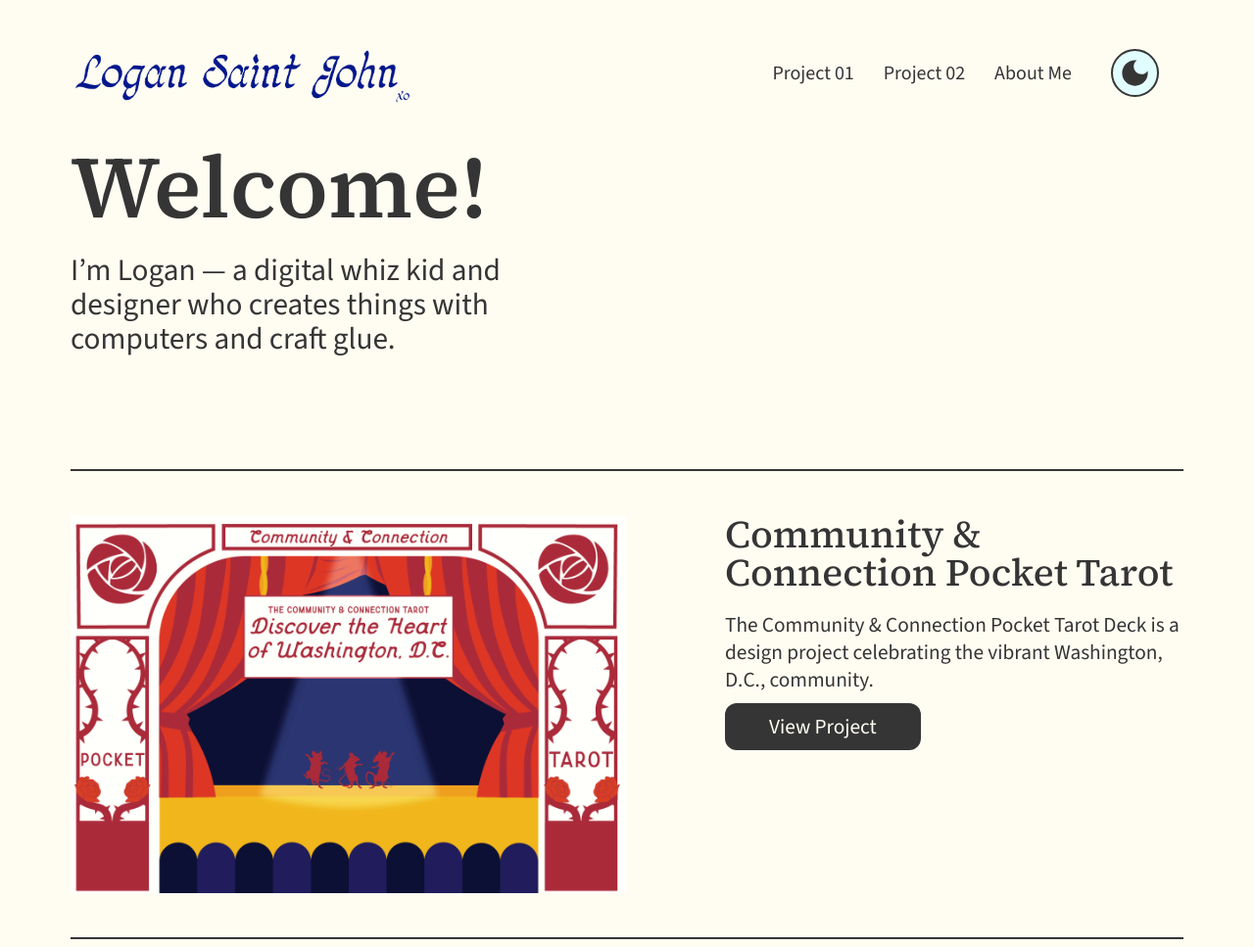
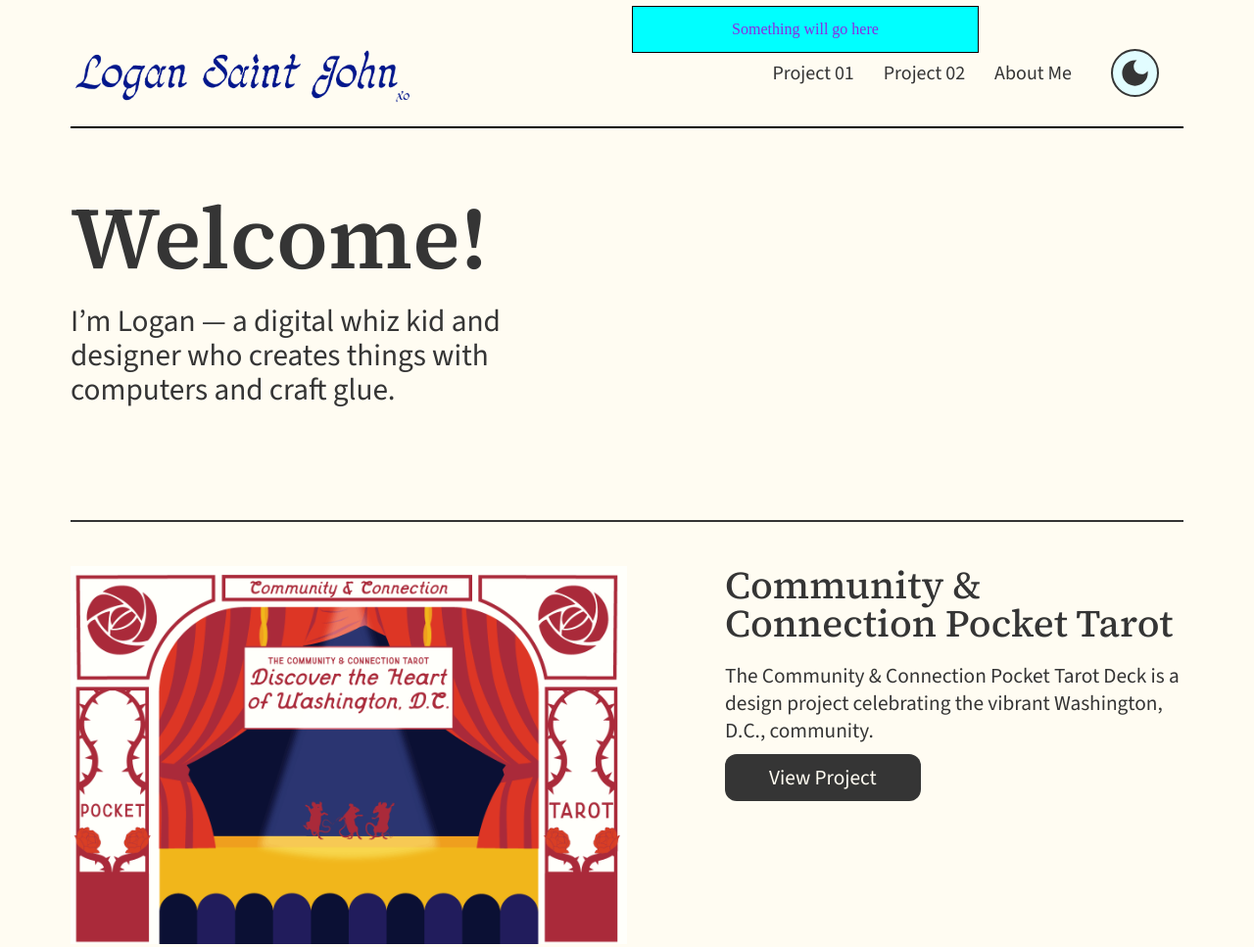
Before and after one commit to ldulski/CS7025-IDM, a plain HTML site: page assignment01_v2/index.html in a window 1280 px wide. Shown: the top 967 px of the page at 98% size. Drawn offline with nearby package versions, Linux system fonts and the light colour scheme.

Commit message:
Merging tester code with V2

```diff
--- a/assignment01_v2/index.html
+++ b/assignment01_v2/index.html
@@ -23,8 +23,9 @@
             <svg xmlns="http://www.w3.org/2000/svg" height="35px" viewBox="0 -960 960 960" width="35px" fill="#353535"><path d="M480-120q-150 0-255-105T120-480q0-150 105-255t255-105q14 0 27.5 1t26.5 3q-41 29-65.5 75.5T444-660q0 90 63 153t153 63q55 0 101-24.5t75-65.5q2 13 3 26.5t1 27.5q0 150-105 255T480-120Z"/></svg>
             <svg  xmlns="http://www.w3.org/2000/svg" height="35px" viewBox="0 -960 960 960" width="35px" fill="#FFFCF2"><path d="M480-280q-83 0-141.5-58.5T280-480q0-83 58.5-141.5T480-680q83 0 141.5 58.5T680-480q0 83-58.5 141.5T480-280ZM200-440H40v-80h160v80Zm720 0H760v-80h160v80ZM440-760v-160h80v160h-80Zm0 720v-160h80v160h-80ZM256-650l-101-97 57-59 96 100-52 56Zm492 496-97-101 53-55 101 97-57 59Zm-98-550 97-101 59 57-100 96-56-52ZM154-212l101-97 55 53-97 101-59-57Z"/></svg>
     </button>
-
    </nav>
+    <div id="quote" class="quote-position">Something will go here</div>
+    <hr/>
     <section class="hero">
         <h1>Welcome!</h1>
         <p class="callout">I’m Logan — a digital whiz kid and designer who creates things with computers and craft glue.</p>
--- a/assignment01_v2/styles.css
+++ b/assignment01_v2/styles.css
@@ -41,7 +41,7 @@ section {
     justify-content: center;
     align-items: center;
 }
-
+/* light dark toggle styles */
 
 #theme-switch svg:last-child {
     display: none;
@@ -66,6 +66,34 @@ section {
 .darkmode #logo img:last-child {
     display: block;
 }
+/* toggle styles end */
+
+/* quote styles */
+#quote {
+    margin: 16px 0px;
+    padding: 14px 16px;
+    border: solid 1.15px #000;
+    background-color: aqua;
+    color: blueviolet;
+    text-align: center;
+    font-size: 1rem;
+    max-width: 400px;
+    max-height: 25px;
+}
+
+.quote-position {
+    position: absolute;
+    z-index: 2;
+    width: 25%;
+    left: 645px;
+    top: -10px;
+}
+
+hr {
+    margin: 25px 0px;
+    border: solid 1.15px #000;
+}
+/* quote styles end */
 
 .nav-bar {
     display: flex;
```
Also changed, not shown: assignment01_v2/contact.html (+2 -0 lines), assignment01_v2/project01.html (+2 -0 lines), assignment01_v2/project02.html (+2 -0 lines).
